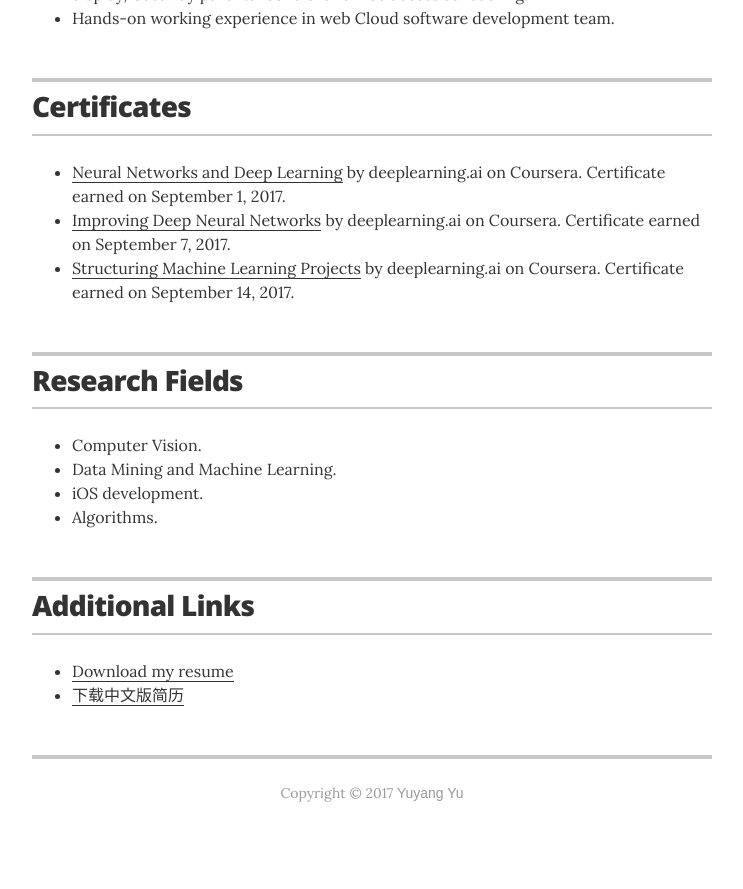
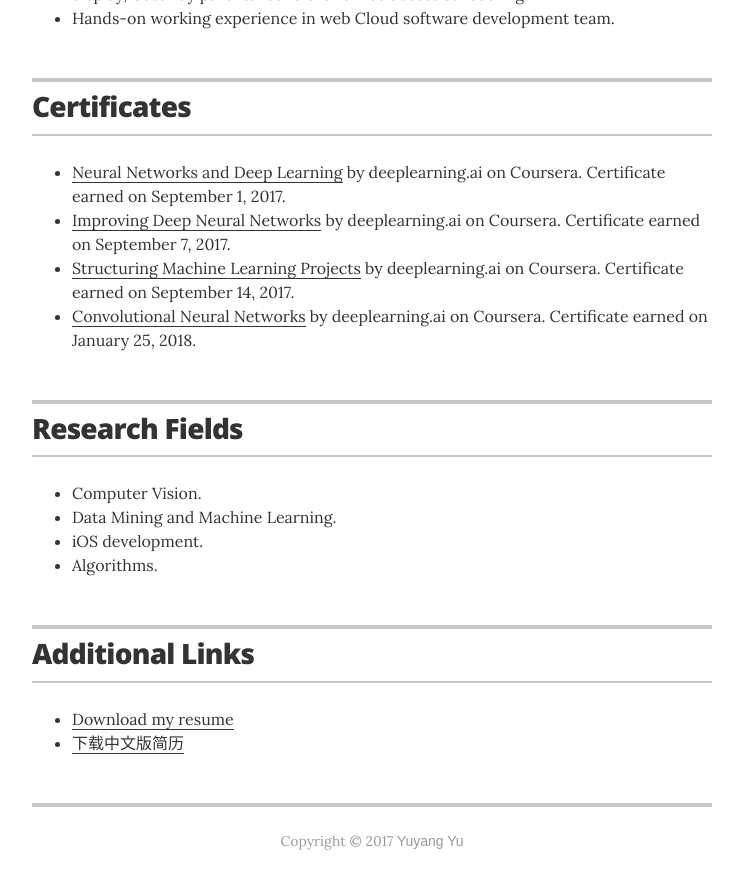
Before and after one commit to Yuyang105/Yuyang105.github.io, a Jekyll site: the page built from index.html, in a window 1280 px wide and 900 px high, scrolled down 3130 px. Shown: the top 889 px of the window, without its empty margins (268-1011 px from the left). Built offline with Jekyll 4.4.1, drawn with Linux system fonts in a browser that asks for light colours; before the commit the page ends 3982 px from its top, so only the background shows below that.

Commit message:
Update recognitions.yml

```diff
--- a/_data/recognitions.yml
+++ b/_data/recognitions.yml
@@ -2,4 +2,4 @@
 - award: blabla
   organization: blabla
   year: blabla
-  summary: <ul class="resume-item-list"><li><a href="https://www.coursera.org/account/accomplishments/certificate/AKC387V56M7Y" target="_blank">Neural Networks and Deep Learning</a> by deeplearning.ai on Coursera. Certificate earned on September 1, 2017.</li><li><a href="https://www.coursera.org/account/accomplishments/certificate/CE4T3PAHNWPW" target="_blank">Improving Deep Neural Networks</a> by deeplearning.ai on Coursera. Certificate earned on September 7, 2017.</li><li><a href="https://www.coursera.org/account/accomplishments/certificate/XLAFGJ2USUJL" target="_blank">Structuring Machine Learning Projects</a> by deeplearning.ai on Coursera. Certificate earned on September 14, 2017.</li></ul>
+  summary: <ul class="resume-item-list"><li><a href="https://www.coursera.org/account/accomplishments/certificate/AKC387V56M7Y" target="_blank">Neural Networks and Deep Learning</a> by deeplearning.ai on Coursera. Certificate earned on September 1, 2017.</li><li><a href="https://www.coursera.org/account/accomplishments/certificate/CE4T3PAHNWPW" target="_blank">Improving Deep Neural Networks</a> by deeplearning.ai on Coursera. Certificate earned on September 7, 2017.</li><li><a href="https://www.coursera.org/account/accomplishments/certificate/XLAFGJ2USUJL" target="_blank">Structuring Machine Learning Projects</a> by deeplearning.ai on Coursera. Certificate earned on September 14, 2017.</li><li><a href="https://www.coursera.org/account/accomplishments/verify/XRK7JNF9J8RE" target="_blank">Convolutional Neural Networks</a> by deeplearning.ai on Coursera. Certificate earned on January 25, 2018.</li></ul>
```
